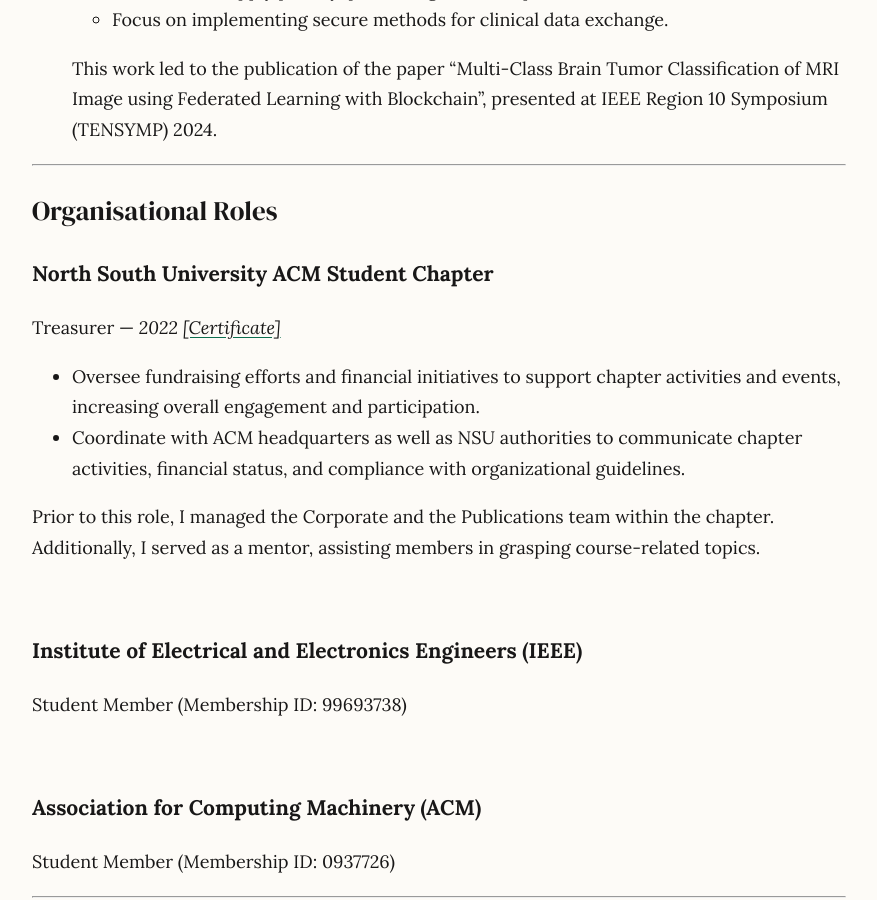
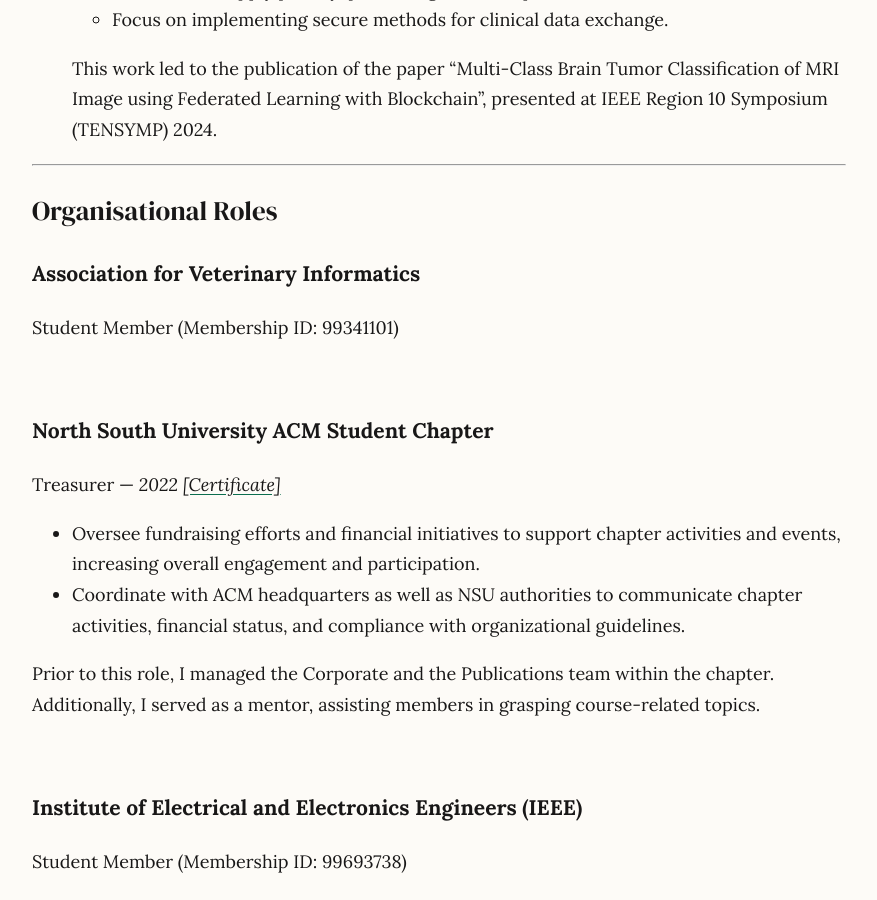
Before and after one commit to ShafayetRajit/shafayetrajit.github.io, a Jekyll site: the page built from _pages/experience.md, in a window 1280 px wide and 900 px high, scrolled down 1402 px. Shown: the whole window, without its empty margins (201-1078 px from the left). Built offline with Jekyll 4.4.1, drawn with Linux system fonts in a browser that asks for light colours.

Commit message:
updating membership, scholar, and rearranging index

```diff
--- a/_pages/experience.md
+++ b/_pages/experience.md
@@ -47,6 +47,12 @@
 
 ## Organisational Roles
 
+### Association for Veterinary Informatics
+
+Student Member (Membership ID: 99341101)
+
+<br>
+
 ### North South University ACM Student Chapter
 
 Treasurer &mdash; *2022* *[[Certificate]]({{site.url}}/files/ACM_certificate_Shafayet.pdf)*
@@ -75,4 +81,4 @@
 
 ### Peer-Reviewer
 
-- Expert Systems with Applications *[[Certificate]]({{site.url}}/files/Certificate_ESWA_Recognised.pdf)*
+- Expert Systems with Applications [[Certificate]]({{site.url}}/files/Certificate_ESWA_Recognised.pdf)
```
Also changed, not shown: index.md (+13 -13 lines).
